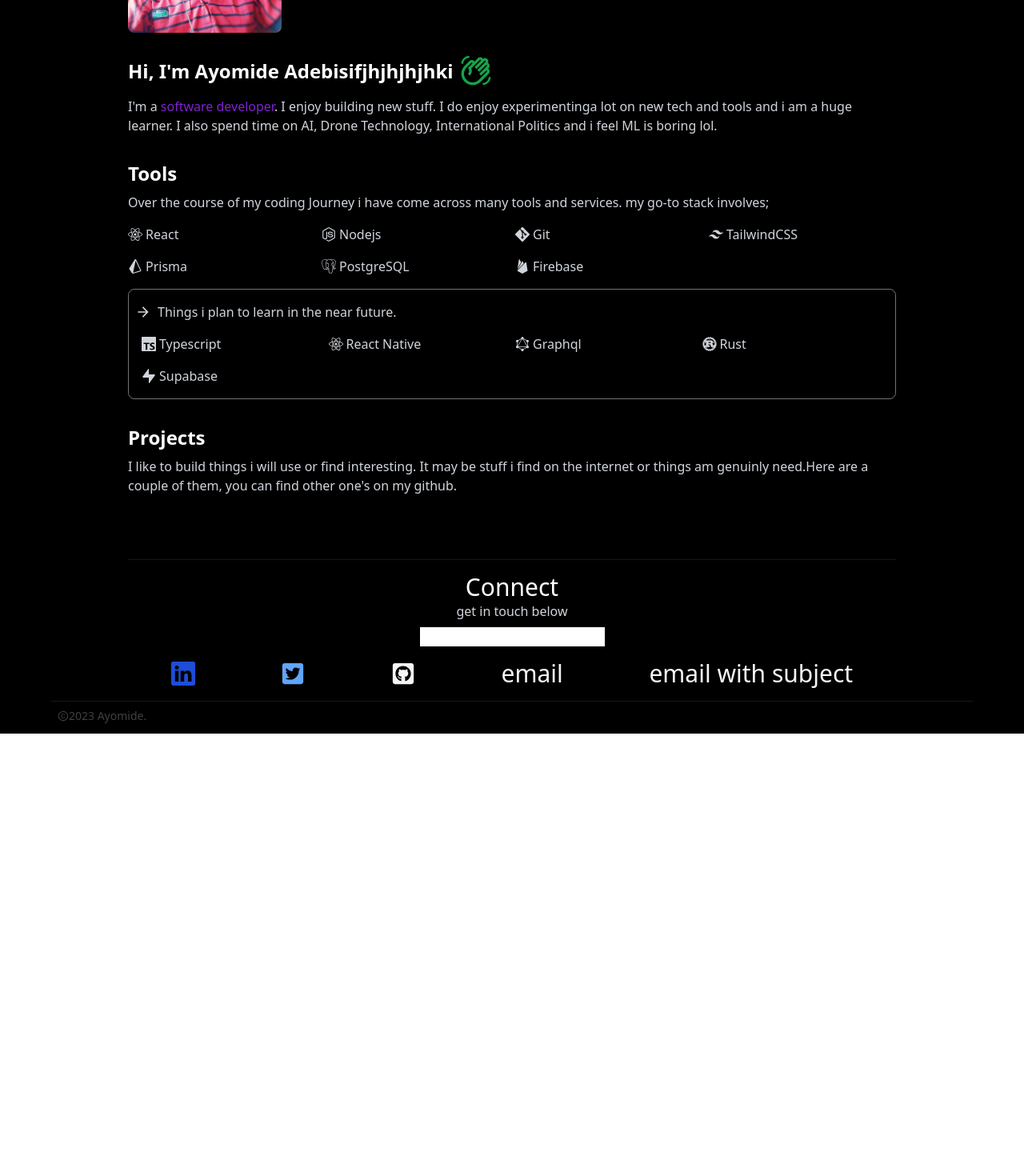
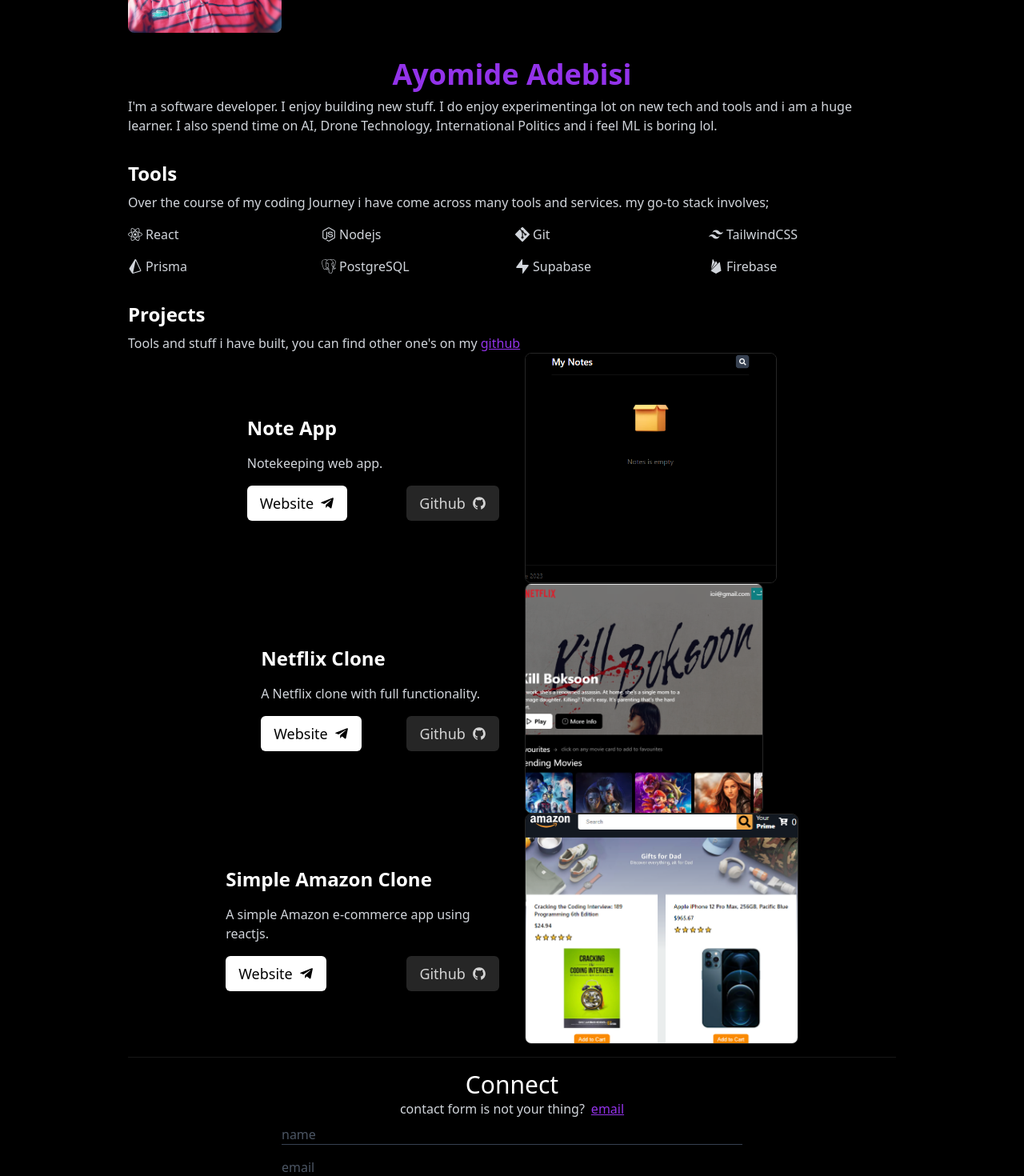
Before and after one commit to Ayothegod/portfolio, a Next.js app: page / in a window 1280 px wide. Shown: the part 220-1690 px from the top of the page at 80% size. Before the commit the page ends 1137 px from the top, so only its background shows below. Built offline with nearby package versions, Linux system fonts and the light colour scheme.

Commit message:
restructuring underway

```diff
--- a/components/IndTool.jsx
+++ b/components/IndTool.jsx
@@ -32,6 +32,10 @@
         <SiPostgresql className=" text-lg"/>
         <h3 className="font-medium">PostgreSQL</h3>
       </div>
+      <div className=" flex items-center hover:text-[#3CC88C] gap-1 cursor-pointer">
+        <SiSupabase className=" text-lg"/>
+        <h3 className="font-medium">Supabase</h3>
+      </div>
       {/* <div className=" flex items-center hover:text-[#118D4D] gap-1 cursor-pointer">
         <SiMongodb className=" text-lg"/>
         <h3 className="font-medium">MongoDB</h3>
--- a/components/Project.jsx
+++ b/components/Project.jsx
@@ -7,7 +7,7 @@
   return (
 
     <div className="grid grid-cols-1 sm:grid-cols-1 gap-8 max-w-[50rem] mx-auto">
-      {/* <div className={`${first ? "flex flex-col sm:flex-row gap-y-4 gap-x-8 sm:items-center" : " flex flex-col sm:flex-row-reverse gap-y-4 gap-x-8 sm:items-center"}`}>
+      <div className={`${first ? "flex flex-col sm:flex-row gap-y-4 gap-x-8 sm:items-center" : " flex flex-col sm:flex-row-reverse gap-y-4 gap-x-8 sm:items-center"}`}>
 
 
         <div className="h-48 w-full sm:w-1/2 sm:h-60 md:h-72 rounded-lg overflow-hidden border border-neutral-800">
@@ -37,7 +37,7 @@
             </button>
           </div>
         </div>
-      </div> */}
+      </div>
     </div>
   )
 }
--- a/pages/index.js
+++ b/pages/index.js
@@ -45,13 +45,13 @@
               <Image src={aboutImage} alt="aboutImage" className="h-full w-full" />
             </div>
 
-            <h1 className="font-bold text-white text-2xl mb-2 mt-8 flex gap-2">
-              Hi, I&apos;m Ayomide Adebisifjhjhjhjhki<MdOutlineWavingHand className="text-green-600 animate-bounce w-10 h-10" />
+            <h1 className="font-bold text-purple-600 text-4xl mb-2 mt-8 text-center">
+              Ayomide Adebisi
             </h1>
 
             <p className="">
               I&apos;m a{" "}
-              <span className="text-purple-700">software developer</span>. I
+              <span className="">software developer</span>. I
               enjoy building new stuff. I do enjoy experimentinga lot on new
               tech and tools and i am a huge learner. I also spend time on AI, Drone
               Technology, International Politics and i feel ML is boring
@@ -67,7 +67,7 @@
             <aside className="grid grid-cols-2 md:grid-cols-3 lg:grid-cols-4 mt-4 gap-x-2 gap-y-4 ">
               <IndTool />
             </aside>
-            <aside className="w-full border rounded-lg border-neutral-500 py-4 px-2 mt-4">
+            {/* <aside className="w-full border rounded-lg border-neutral-500 py-4 px-2 mt-4">
               <div className="flex items-center gap-2">
                 <MdArrowForward className="h-5 w-5" />
                 <p>
@@ -77,7 +77,7 @@
               <div className="grid grid-cols-2 md:grid-cols-3 lg:grid-cols-4 mt-4 gap-x-2 gap-y-4 px-2">
                 <FutureTools />
               </div>
-            </aside>
+            </aside> */}
           </section>
 
           <section
@@ -86,72 +86,67 @@
           >
             <h2 className="font-bold text-white text-2xl mb-2 ">Projects</h2>
             <p className="">
-              I like to build things i will use or find interesting. It may be
-              stuff i find on the internet or things am genuinly need.Here are a
-              couple of them, you can find other one&apos;s on my github.
+              Tools and stuff i have built, you can find other one&apos;s on my <Link href="https://github.com/Ayothegod" className="text-purple-600 underline">github</Link>
             </p>
-            <div className="flex flex-col gap-6 mt-4">
+            <div className="flex flex-col">
               <Project
                 name="Note App"
-                desc="Create, update and delete notes. local storage to save created notes."
+                desc="Notekeeping web app."
                 image={noteApp}
-                first={true}
                 projectlink="note-app-ruddy.vercel.app/"
                 github="github.com/Ayothegod/note-tut"
               />
               <Project
                 name="Netflix Clone"
-                desc="A simple amazon clone, with firebase for sign-in. include preview movie, save favourite, delete favourite, sign-out and more."
+                desc="A Netflix clone with full functionality."
                 image={netflixClone}
-                first={false}
                 projectlink="fullstack-netflix-theta.vercel.app"
                 github="github.com/Ayothegod/fullstack-netflix"
               />
               <Project
                 name="Simple Amazon Clone"
-                desc="A simple Amazon e-commerce app, using react and include cart."
+                desc="A simple Amazon e-commerce app using reactjs."
                 image={amazonClone}
-                first={true}
                 projectlink="2022-amazon-clone.vercel.app"
                 github="github.com/Ayothegod/2022-amazonClone"
               />
             </div>
+
           </section>
 
-          <section className="max-w-[60rem] mx-auto mt-4 pb-4 text-center">
-            <h2 className="text-white font-medium text-3xl ">Connect</h2>
-            <p>get in touch below</p>
-            <div className="my-2">
-              <input type="text" />
+          <section className="max-w-[60rem] mx-auto mt-4 pb-4 ">
+            <h2 className="text-white font-medium text-3xl text-center">Connect</h2>
+            <div className="flex gap-2 items-center justify-center">
+              <p>contact form is not your thing? </p>
+              <Link href="mailto:heyayomideadebisi@gmail.com?subject=hey Ayomide">
+                <button className="flex items-center underline gap-2 text-purple-600 ">email
+                </button>
+              </Link>
             </div>
+
+            <div className="my-2 w-full sm:w-2/3 md:w-2/3 mx-auto px-8 ">
+              <div className="flex items-center justify-center flex-col gap-4">
+              <input type="text" placeholder="name" className="outline-none bg-transparent border-b border-b-gray-700 w-full placeholder:text-gray-600"/>
+              <input type="text" placeholder="email" className="outline-none bg-transparent border-b border-b-gray-700 w-full placeholder:text-gray-600"/>
+              <input type="text" placeholder="message" className="outline-none bg-transparent border-b border-b-gray-700 w-full placeholder:text-gray-600"/>
+              <button className="text-purple-600 font-bold text-2xl">submit</button>
+              </div>
+            </div>
+
             <div className="">
               <div className="flex items-center justify-around mt-4 text-3xl">
                 <Link href="https://linkedin.com/in/aiiomide">
-                  <button className="flex items-center gap-2 text-blue-700"> <BsLinkedin />
+                  <button className="flex items-center gap-2 text-blue-300"> <BsLinkedin />
                   </button>
                 </Link>
                 <Link href="https://twitter.com/aiiomide">
                   <button className="flex items-center gap-2 text-blue-400 "> <FaTwitterSquare />
                   </button>
                 </Link>
-                <Link href="https://mail.google.com/mail/?view=cm&source=mailto&to=heyayomideadebisi@gmail.com">
+                <Link href="https://github.com/Ayothegod">
                   <button className="flex items-center gap-2 text-neutral-100 "><FaGithubSquare />
                   </button>
                 </Link>
-                <Link href="mailto:heyayomideadebisi@gmail.com">
-                  <button className="flex items-center gap-2 text-neutral-100 ">email
-                  </button>
-                </Link>
-
-                <Link href="mailto:heyayomideadebisi@gmail.com?subject=test email">
-                  <button className="flex items-center gap-2 text-neutral-100 ">email with subject
-                  </button>
-                </Link>
-                {/* <Link href="/">
-                  <button className="flex items-center gap-2 hover:text-red-500 ">
-                    <FaInstagramSquare /> <p>Instagram</p>
-                  </button>
-                </Link> */}
               </div>
             </div>
           </section>
```
